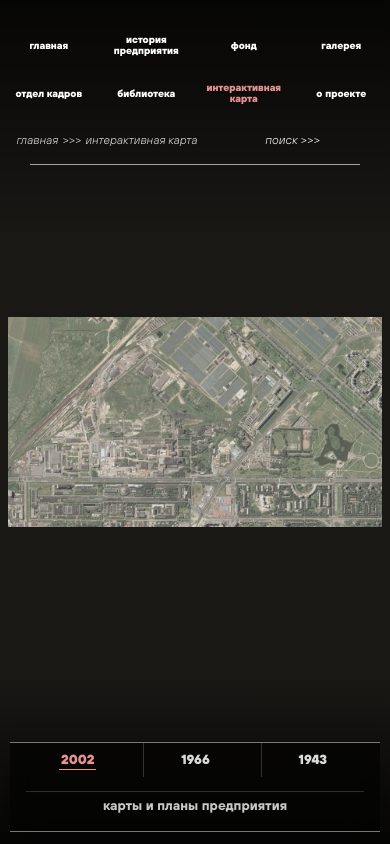
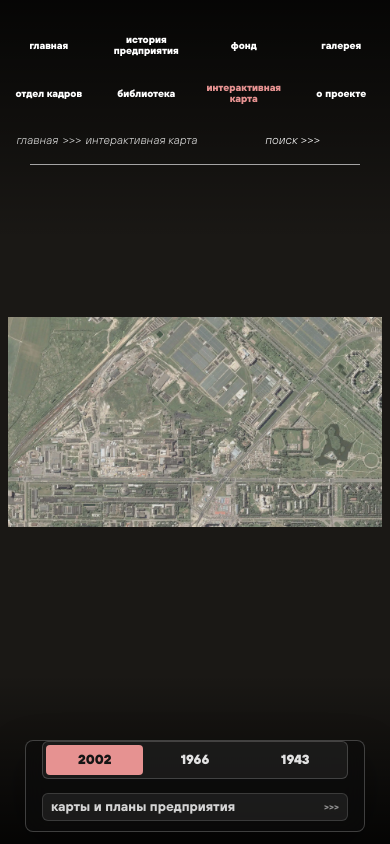
Before and after one commit to Ad1CS/Museum-website-white, a Django app: page /map/ in a window 390 px wide. Run offline with Django 5.2, Linux system fonts and the light colour scheme; data comes from the database, SQL or seed files in the repository; data that the repository does not hold is empty.

Commit message:
Redesign mobile map controls

```diff
--- a/templates/mapblock/map.html
+++ b/templates/mapblock/map.html
@@ -238,6 +238,7 @@ footer#site-footer { display: none !important; }
   justify-content: space-between;
   box-sizing: border-box;
 }
+.map-year-group { display: contents; }
 .map-nav-item {
   color: #fff; font-size: 24px; font-weight: 800; text-transform: lowercase;
   cursor: pointer; transition: color 0.2s; opacity: 0.85;
@@ -245,9 +246,19 @@ footer#site-footer { display: none !important; }
   white-space: nowrap;
   position: relative;
   box-sizing: border-box;
+  font-family: var(--font);
+  border: 0;
+  background: transparent;
+  padding: 0;
+  -webkit-appearance: none;
+  appearance: none;
   text-decoration: none;
 }
 .map-nav-item:hover, .map-nav-item.active { color: #E69291; opacity: 1; }
+.map-nav-item:focus-visible {
+  outline: 1px solid rgba(230,146,145,0.9);
+  outline-offset: 3px;
+}
 .map-nav-item::after {
   content: "";
   position: absolute;
@@ -312,70 +323,88 @@ footer#site-footer { display: none !important; }
   .map-bottom-nav {
     left: 50%;
     right: auto;
-    bottom: max(18px, env(safe-area-inset-bottom));
-    width: min(420px, calc(100% - 24px));
+    bottom: max(14px, env(safe-area-inset-bottom));
+    width: min(370px, calc(100% - 24px));
     transform: translateX(-50%);
     display: grid;
-    grid-template-columns: repeat(3, minmax(0, 1fr));
-    grid-template-rows: 36px 32px;
-    gap: 0;
+    grid-template-columns: 1fr;
+    gap: 7px;
     justify-content: stretch;
     align-items: stretch;
-    padding: 0;
-    border-top: 1px solid rgba(255,255,255,0.46);
-    border-bottom: 1px solid rgba(255,255,255,0.46);
-    background: linear-gradient(to bottom, rgba(0,0,0,0.64), rgba(0,0,0,0.46));
+    padding: 8px;
+    border: 1px solid rgba(255,255,255,0.22);
+    border-radius: 8px;
+    background: rgba(12,12,12,0.62);
     -webkit-backdrop-filter: blur(12px);
     backdrop-filter: blur(12px);
-    box-shadow: 0 18px 40px rgba(0,0,0,0.28);
+    box-shadow: 0 18px 42px rgba(0,0,0,0.34);
     overflow: visible;
+  }
+  .map-year-group {
+    display: grid;
+    grid-template-columns: repeat(3, minmax(0, 1fr));
+    gap: 3px;
+    min-height: 38px;
+    padding: 3px;
+    border: 1px solid rgba(255,255,255,0.18);
+    border-radius: 6px;
+    background: rgba(255,255,255,0.06);
+    box-sizing: border-box;
   }
   .map-nav-item {
     min-width: 0;
-    min-height: 0;
+    min-height: 32px;
     display: flex;
     align-items: center;
     justify-content: center;
     padding: 0 10px;
-    border: 0;
-    border-radius: 0;
+    border-radius: 4px;
     background: transparent;
-    font-size: 13px;
+    color: rgba(255,255,255,0.88);
+    font-size: 12px;
+    font-weight: 800;
     line-height: 1;
     letter-spacing: 0;
     white-space: normal;
-  }
-  .map-bottom-nav .map-nav-item:nth-child(2),
-  .map-bottom-nav .map-nav-item:nth-child(3) {
-    border-left: 1px solid rgba(255,255,255,0.22);
+    opacity: 1;
   }
   .map-nav-item:hover,
   .map-nav-item.active {
-    color: #E69291;
-    background: transparent;
+    color: #151515;
+    background: #E69291;
   }
   .map-nav-item::after {
-    left: 32%;
-    right: 32%;
-    bottom: 7px;
-    height: 1px;
-    background: transparent;
-    display: block;
+    display: none;
   }
-  .map-nav-item.active::after {
-    background: #E69291;
-  }
-  .map-bottom-nav .map-nav-item[href] {
-    grid-column: 1 / -1;
-    min-height: 0;
-    border-top: 1px solid rgba(255,255,255,0.22);
-    font-size: 11px;
+  .map-plans-link {
+    min-height: 30px;
+    justify-content: space-between;
+    padding: 0 10px 0 12px;
+    border: 1px solid rgba(255,255,255,0.14);
+    border-radius: 6px;
+    background: rgba(255,255,255,0.07);
+    color: rgba(255,255,255,0.82);
+    font-size: 10.5px;
     font-weight: 700;
     line-height: 1.1;
-    opacity: 0.78;
+    opacity: 1;
   }
-  .map-bottom-nav .map-nav-item[href]::after {
-    display: none;
+  .map-plans-link:hover {
+    color: #fff;
+    background: rgba(255,255,255,0.11);
+  }
+  .map-plans-link::after {
+    content: ">>>";
+    position: static;
+    display: block;
+    width: auto;
+    height: auto;
+    margin-left: 12px;
+    background: transparent;
+    color: inherit;
+    font-size: 9px;
+    line-height: 1;
+    opacity: 0.62;
   }
 }
 
@@ -425,14 +454,20 @@ footer#site-footer { display: none !important; }
   /* Bottom nav adjustments */
   .map-bottom-nav {
     bottom: max(14px, env(safe-area-inset-bottom));
-    width: calc(100% - 20px);
-    grid-template-rows: 34px 30px;
+    width: min(340px, calc(100% - 20px));
+    gap: 6px;
+    padding: 7px;
+  }
+  .map-year-group {
+    min-height: 36px;
   }
   .map-nav-item {
     padding: 0 8px;
-    font-size: 12px;
+    min-height: 30px;
+    font-size: 11.5px;
   }
-  .map-bottom-nav .map-nav-item[href] {
+  .map-plans-link {
+    min-height: 28px;
     font-size: 10px;
   }
   .map-area::before {
@@ -444,11 +479,16 @@ footer#site-footer { display: none !important; }
 }
 
 @media(max-width:380px) {
+  .map-bottom-nav {
+    width: calc(100% - 16px);
+    padding: 6px;
+  }
   .map-nav-item {
     font-size: 11px;
   }
-  .map-bottom-nav .map-nav-item[href] {
-    font-size: 9.5px;
+  .map-plans-link {
+    padding: 0 9px;
+    font-size: 9px;
   }
 }
 </style>
@@ -469,11 +509,14 @@ footer#site-footer { display: none !important; }
 
 
 
-    <!-- Bottom Map Navigation -->    <div class="map-bottom-nav">
-      <div class="map-nav-item active" data-year="2002">2002</div>
-      <div class="map-nav-item" data-year="1966">1966</div>
-      <div class="map-nav-item" data-year="1943">1943</div>
-      <a href="{% url 'mapblock:plans' %}" class="map-nav-item">карты и планы предприятия</a>
+    <!-- Bottom Map Navigation -->
+    <div class="map-bottom-nav">
+      <div class="map-year-group">
+        <button type="button" class="map-nav-item active" data-year="2002">2002</button>
+        <button type="button" class="map-nav-item" data-year="1966">1966</button>
+        <button type="button" class="map-nav-item" data-year="1943">1943</button>
+      </div>
+      <a href="{% url 'mapblock:plans' %}" class="map-nav-item map-plans-link">карты и планы предприятия</a>
     </div>
   </div>
 
```
